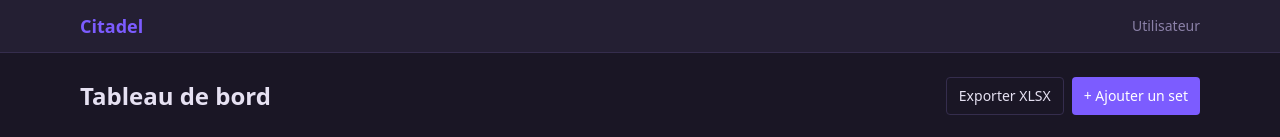
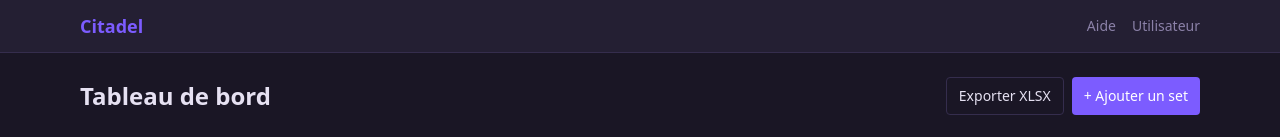
Before and after one commit to CamillePolice/citadel, a Nuxt app: page /dashboard in a window 1280 px wide. Shown: the top 137 px of the page. Built offline with nearby package versions, Linux system fonts and the light colour scheme; no server answers.

Commit message:
feat(nav): add Aide link in header

```diff
--- a/app/app.vue
+++ b/app/app.vue
@@ -11,7 +11,10 @@ onMounted(() => user.fetchMe())
     <header class="border-b border-imperial-border bg-imperial-surface">
       <div class="mx-auto flex max-w-6xl items-center justify-between px-4 py-3">
         <NuxtLink to="/dashboard" class="text-lg font-semibold text-imperial-accent">Citadel</NuxtLink>
-        <span class="text-sm text-imperial-muted">{{ user.displayName }}</span>
+        <div class="flex items-center gap-4">
+          <NuxtLink to="/aide" class="text-sm text-imperial-muted hover:text-imperial-text">Aide</NuxtLink>
+          <span class="text-sm text-imperial-muted">{{ user.displayName }}</span>
+        </div>
       </div>
     </header>
     <main class="mx-auto max-w-6xl px-4 py-6">
```
